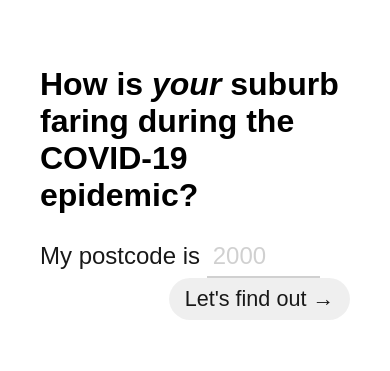
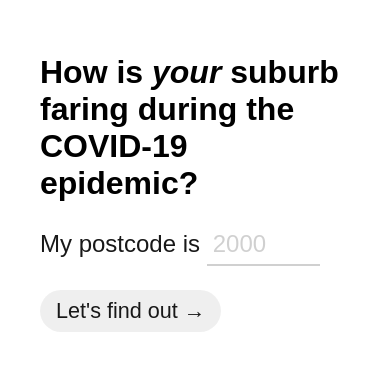
Before and after one commit to Booligoosh/covid19nsw, a Vue app: page / in a window 390 px wide. Shown: the part 225-596 px from the top of the page. Built offline with nearby package versions, Linux system fonts and the light colour scheme; no server answers; a web font is replaced by a local one; what vue2-frappe would draw is missing.

Commit message:
Made CTA responsive

```diff
--- a/src/views/Home.vue
+++ b/src/views/Home.vue
@@ -97,4 +97,11 @@ export default {
     }
   }
 }
+
+@media screen and (max-width: 580px) {
+  .home .postcode-chooser button {
+    margin-top: 1.5rem;
+    float: unset;
+  }
+}
 </style>
```
